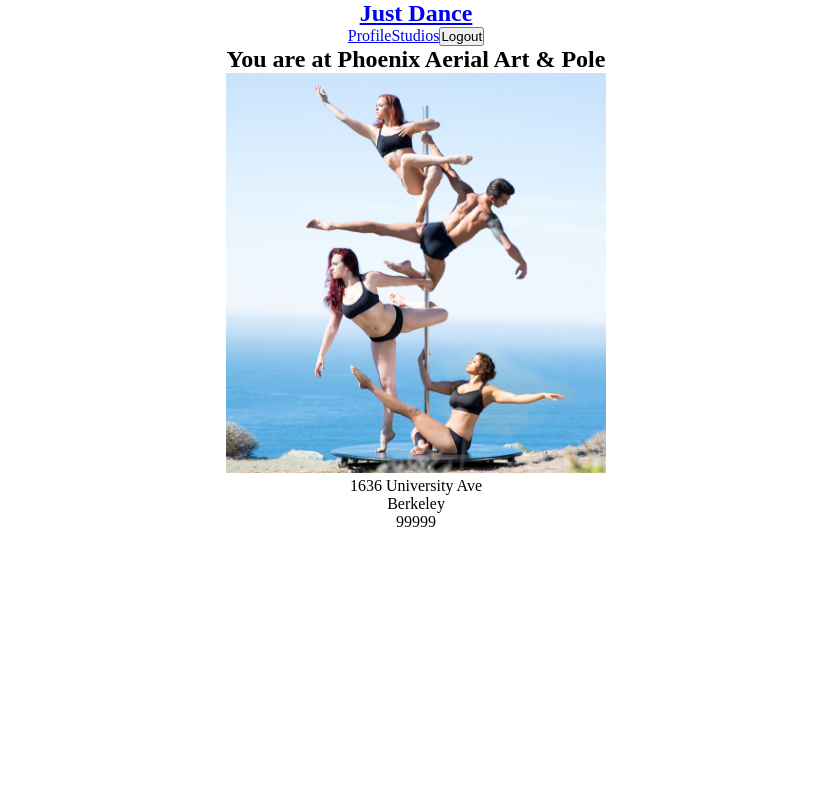
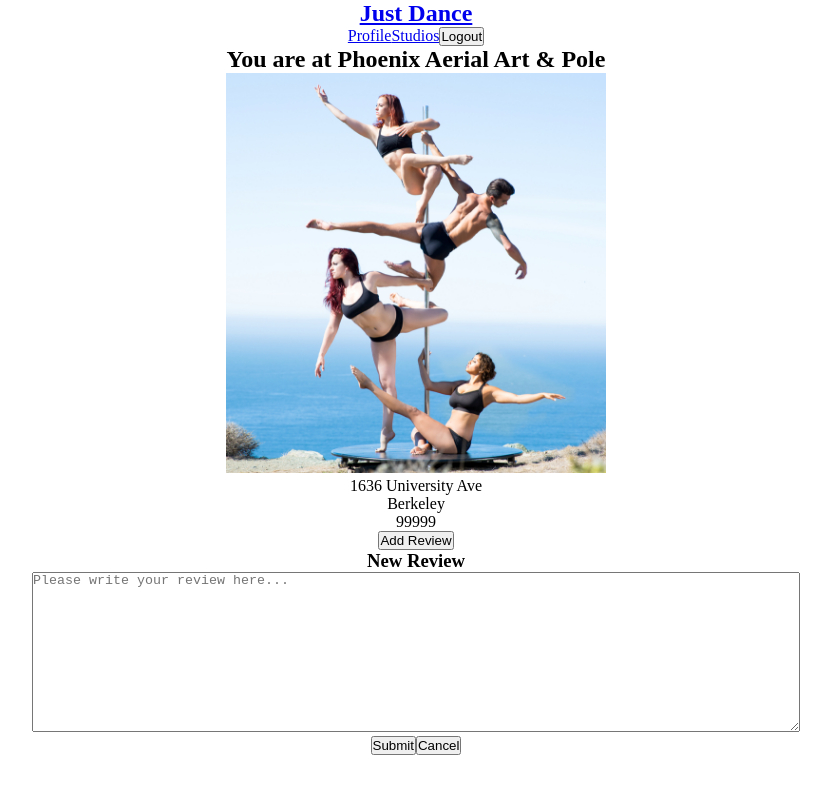
Before and after one commit to janeskywalker/justdance-front-end, a React (Create React App) app: page /studio/1 in a window 1280 px wide. Shown: the top 794 px of the page, without its empty margins (224-1055 px from the left). Built offline with nearby package versions, Linux system fonts and the light colour scheme.

Commit message:
adding a create review form

```diff
--- a/src/App.css
+++ b/src/App.css
@@ -53,3 +53,8 @@
 .studio-image-detail {
   height: 400px;
 }
+
+.form-content{
+  height: 20vh;
+  width: 60%;
+}
--- a/src/components/Studio/StudioDetail.js
+++ b/src/components/Studio/StudioDetail.js
@@ -5,15 +5,17 @@ import { connect } from 'react-redux'
 
 class StudioDetail extends Component {
 
-
     state = {
         showForm: false
     }
 
+    toogleForm() {
+        this.showForm = !this.showForm
+        console.log(this.showForm)
+    }
 
   render() {
         console.log(this.props)
-
 
     // grab the id from match
     // parseInt neeeds to be removed when going to mongo Id's
@@ -24,7 +26,6 @@ class StudioDetail extends Component {
         const currentStudio = studios.filter(studio=> studio.id === studioId)
 
         const { name, image, address: {street, city, zip} } = currentStudio[0]
-        console.log(image)
 
       return (
         <div className="studio-detail" >
@@ -37,6 +38,27 @@ class StudioDetail extends Component {
             <p>{zip}</p>
         </section>
 
+        <button>Add Review</button>
+
+        <form className="form" onSubmit={(evt)=>{
+            evt.preventDefault()
+            console.log('creaing review')}}  >
+
+            <h3 className="text-center">New Review</h3>
+
+            <div className="input-group">
+                <label htmlFor="content"></label>
+                <textarea className="form-content" name="content" id="content" type="content" placeholder="Please write your review here..."></textarea>
+            </div>
+
+            <div className="form-footer">
+                <button className="form-btn" type="submit">Submit</button>
+                <button className="form-btn" type="button" onClick={console.log('cancel')}>Cancel</button>
+            </div>
+
+        </form>
+
+
         </div>
       )
   }
@@ -46,7 +68,7 @@ class StudioDetail extends Component {
 
 
 function mapStateToProps(state) {
-    return { studios: state.studios }
+    return { studios: state.studios, currentUser: state.currentUser }
   }
 
 export default connect(mapStateToProps)(StudioDetail);
```
